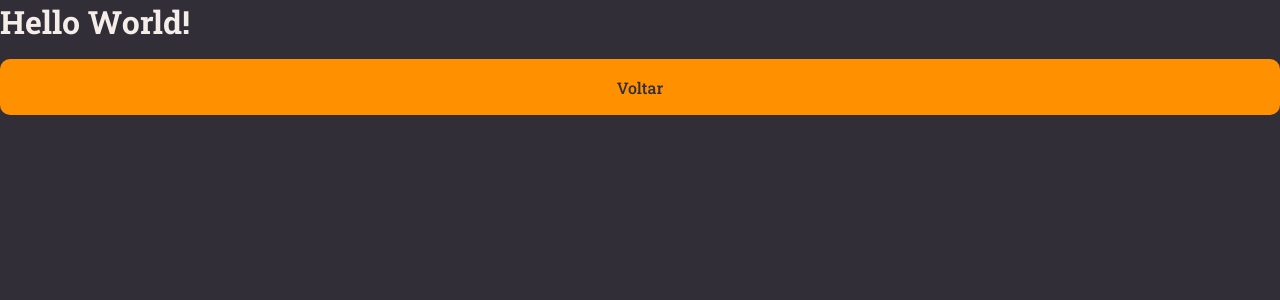
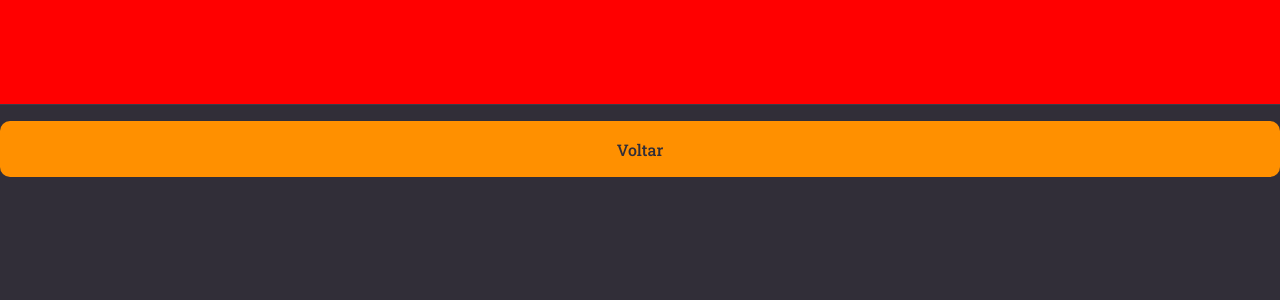
Before and after one commit to EmilySSouza/Rocketnotes, a React (Vite) app: page / in a window 1280 px wide. Shown: the top 300 px of the page. Built offline with nearby package versions, Linux system fonts and the light colour scheme.

Commit message:
feat: Add component Header

```diff
--- a/src/components/Header/index.jsx
+++ b/src/components/Header/index.jsx
@@ -0,0 +1,9 @@
+import { Container } from "./styles";
+
+export function Header() {
+    return (
+        <Container>
+
+        </Container>
+    )
+}
--- a/src/components/Header/styles.js
+++ b/src/components/Header/styles.js
@@ -1,5 +1,19 @@
 import styled from "styled-components";
 
 export const Container = styled.header`
+    grid-area: header;
 
+    height: 105px;
+    width: 100%;
+
+    border-bottom-width: 1px;
+    border-bottom-style: solid;
+    border-bottom-color: ${({ theme }) => theme.COLORS.BACKGROUND_700};
+
+    display: flex;
+    justify-content: space-between;
+
+    padding: 0 80px;
+
+    background-color: red;
 `;
--- a/src/pages/Details/index.jsx
+++ b/src/pages/Details/index.jsx
@@ -1,11 +1,12 @@
-import { Container } from "./styles"
-import { Button } from "../../components/Button"
+import { Container } from "./styles";
+import { Button } from "../../components/Button";
+import { Header } from "../../components/Header";
 
 export function Details() {
 
   return(
     <Container>
-      <h1>Hello World!</h1>
+      <Header />
       <Button title="Voltar"/>
     </Container>
   )
--- a/src/pages/Details/styles.js
+++ b/src/pages/Details/styles.js
@@ -1,4 +1,12 @@
 import styled from "styled-components";
 
 export const Container = styled.div`
+    width: 100%;
+    height: 100vh;
+
+    display: grid;
+    grid-template-rows: 105px auto;
+    grid-template-areas:
+    "header"
+    "content"
 `;
```
